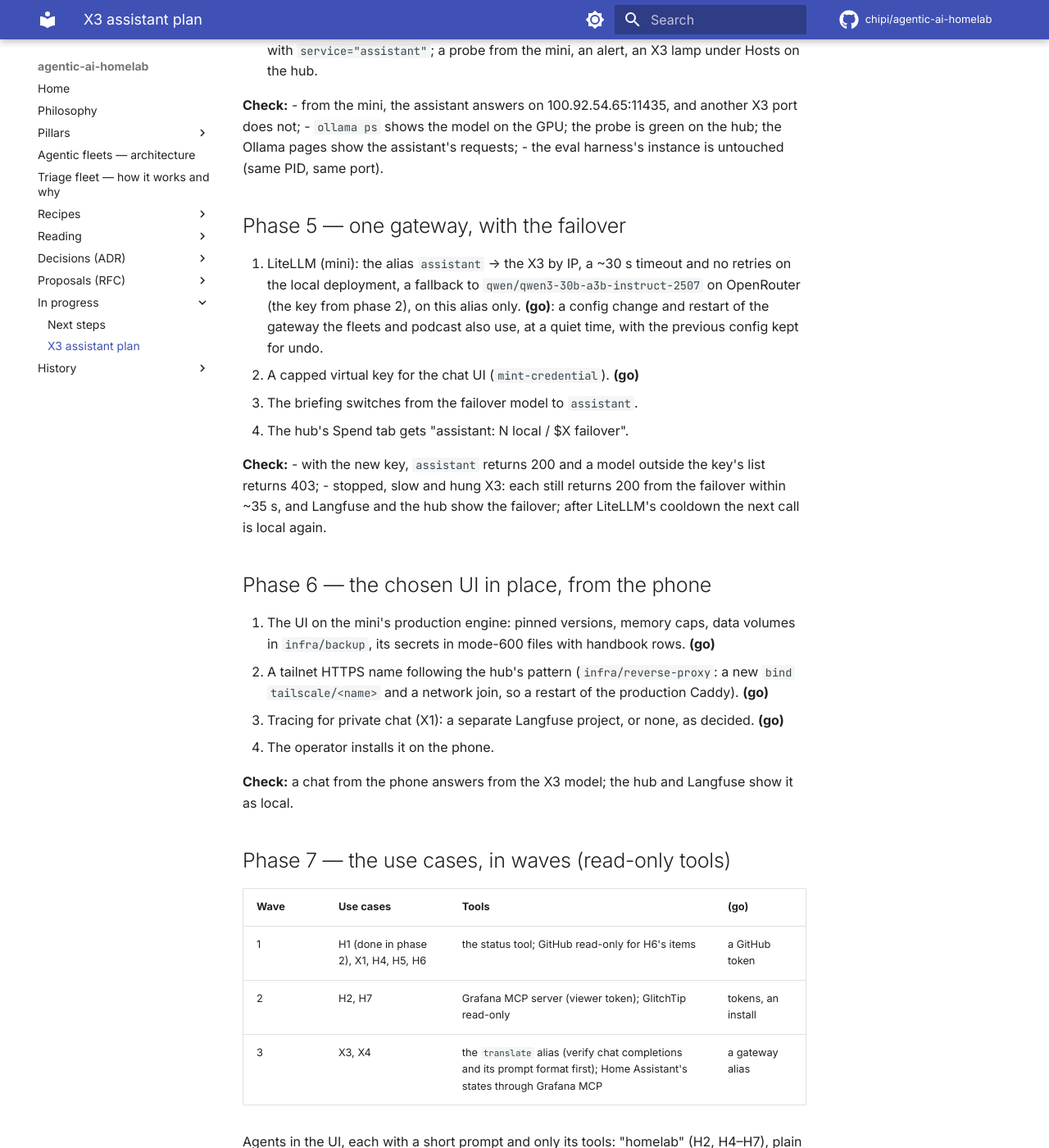
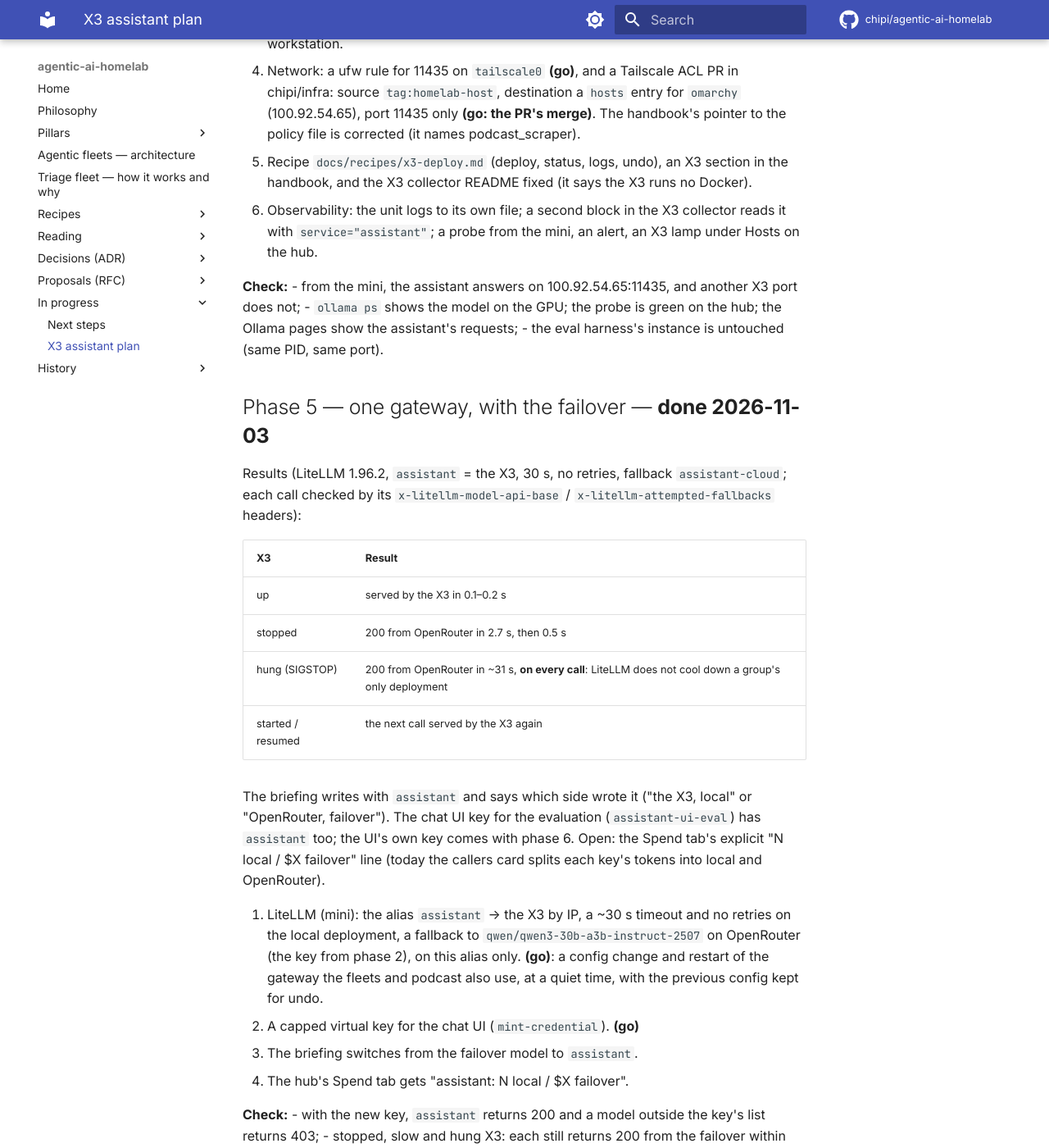
Before and after one commit to chipi/agentic-ai-homelab, an MkDocs documentation site: the page built from docs/wip/x3-assistant-v1-plan.md, in a window 1280 px wide and 1400 px high, scrolled down 4080 px. Shown: the whole window at 82% size. Built offline with MkDocs 1.6.1 and Material for MkDocs 9.7.7, drawn with Linux system fonts in a browser that asks for light colours; comment, search, counter and statistics services are not loaded; some of the changed text lies outside the part shown.

Commit message:
feat(briefing): written by the assistant alias, saying which side wrote it; phase 4-5 results
- briefing-job.js: model `assistant` (the X3, failing over to OpenRouter). The page's "written by"
  names the side from LiteLLM's response headers: the X3's address in x-litellm-model-api-base is
  local, x-litellm-attempted-fallbacks > 0 is the OpenRouter failover. getJson takes onHeaders.
- litellm config comment corrected to what was measured: a hung X3 costs ~31 s on every call (no
  cooldown for a group's only deployment), not once as the earlier comment said.
- The plan: phase 4 and phase 5 done, with the failover table (up 0.1 s local; stopped 2.7 s to
  OpenRouter; hung ~31 s each call; recovered serves local again).

Co-Authored-By: Claude Opus 5.5 <noreply@anthropic.com>
Claude-Session: https://claude.ai/code/session_01DJqN6uERmW8gsoZAtCcsfS

```diff
--- a/docs/wip/x3-assistant-v1-plan.md
+++ b/docs/wip/x3-assistant-v1-plan.md
@@ -99,7 +99,16 @@ On the X3's Docker (option A, the operator's choice: the mini's `tailscale` is a
 **Check:** a recorded decision (a `D-NNNN` entry superseding D-0007, or an ADR) naming the UI; the
 teardown done (no serve config on 8443/8444, no eval containers or volumes, the key revoked).
 
-## Phase 4 — the X3 as a deployment surface, and the assistant — **in progress 2026-11-03**
+## Phase 4 — the X3 as a deployment surface, and the assistant — **done 2026-11-03**
+
+Results: `ollama-assistant` (user unit, from `~/deploy/agentic-ai-homelab`) holds
+`qwen3:30b-a3b-instruct-2507-q4_K_M` loaded, 21.8 GB all on the GPU, 32k context, on
+100.92.54.65:11435 only; ufw allows 11435 on `tailscale0` (the operator); chipi/infra f74785f lets
+`tag:homelab-host` reach `omarchy:11435`. From the mini: 11435 answers 200; :22, :11434 and :3080
+time out. The harness's Ollama kept its PID (1520051). Probe `job="assistant-probe"` reads 1; the
+alert `x3-assistant-down` is loaded. The eval harness wrote the stop/start rule into its
+`examples/triage-fleet/README.md` (pending the operator's push there). Not done: log rotation for
+the assistant's log file.
 
 1. `infra/x3/`: an `AGENTS.md` (the deploy checkout, user units only, the rule for the eval
    harness from phase 1, who upgrades Ollama) and a README; a row in the root `AGENTS.md` table.
@@ -126,7 +135,22 @@ teardown done (no serve config on 8443/8444, no eval containers or volumes, the
   assistant's requests;
 - the eval harness's instance is untouched (same PID, same port).
 
-## Phase 5 — one gateway, with the failover
+## Phase 5 — one gateway, with the failover — **done 2026-11-03**
+
+Results (LiteLLM 1.96.2, `assistant` = the X3, 30 s, no retries, fallback `assistant-cloud`; each
+call checked by its `x-litellm-model-api-base` / `x-litellm-attempted-fallbacks` headers):
+
+| X3 | Result |
+|---|---|
+| up | served by the X3 in 0.1–0.2 s |
+| stopped | 200 from OpenRouter in 2.7 s, then 0.5 s |
+| hung (SIGSTOP) | 200 from OpenRouter in ~31 s, **on every call**: LiteLLM does not cool down a group's only deployment |
+| started / resumed | the next call served by the X3 again |
+
+The briefing writes with `assistant` and says which side wrote it ("the X3, local" or
+"OpenRouter, failover"). The chat UI key for the evaluation (`assistant-ui-eval`) has `assistant`
+too; the UI's own key comes with phase 6. Open: the Spend tab's explicit "N local / $X failover"
+line (today the callers card splits each key's tokens into local and OpenRouter).
 
 1. LiteLLM (mini): the alias `assistant` → the X3 by IP, a ~30 s timeout and no retries on the
    local deployment, a fallback to `qwen/qwen3-30b-a3b-instruct-2507` on OpenRouter (the key from
```
Also changed, not shown: infra/litellm/README.md (+1 -1 lines), 3 other files.
